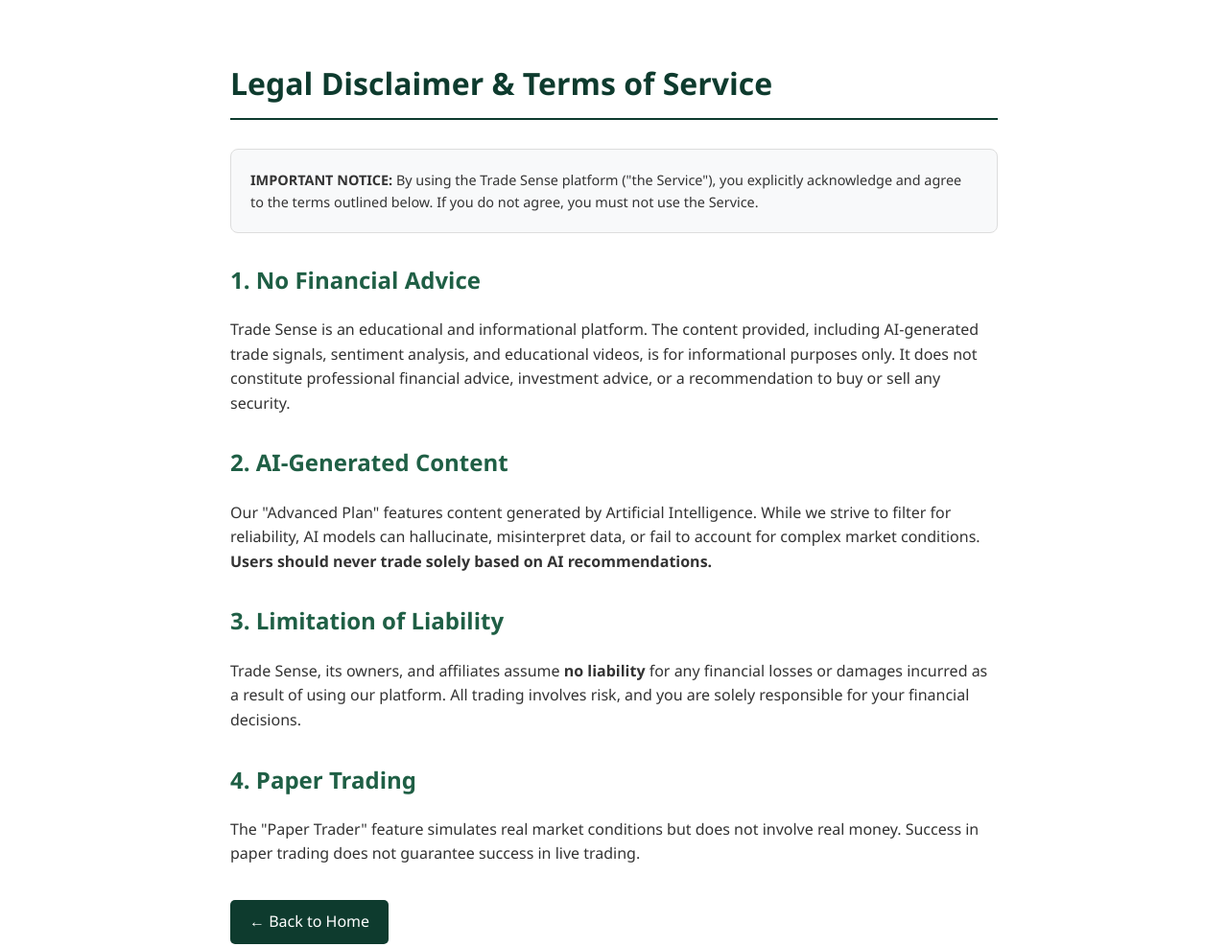
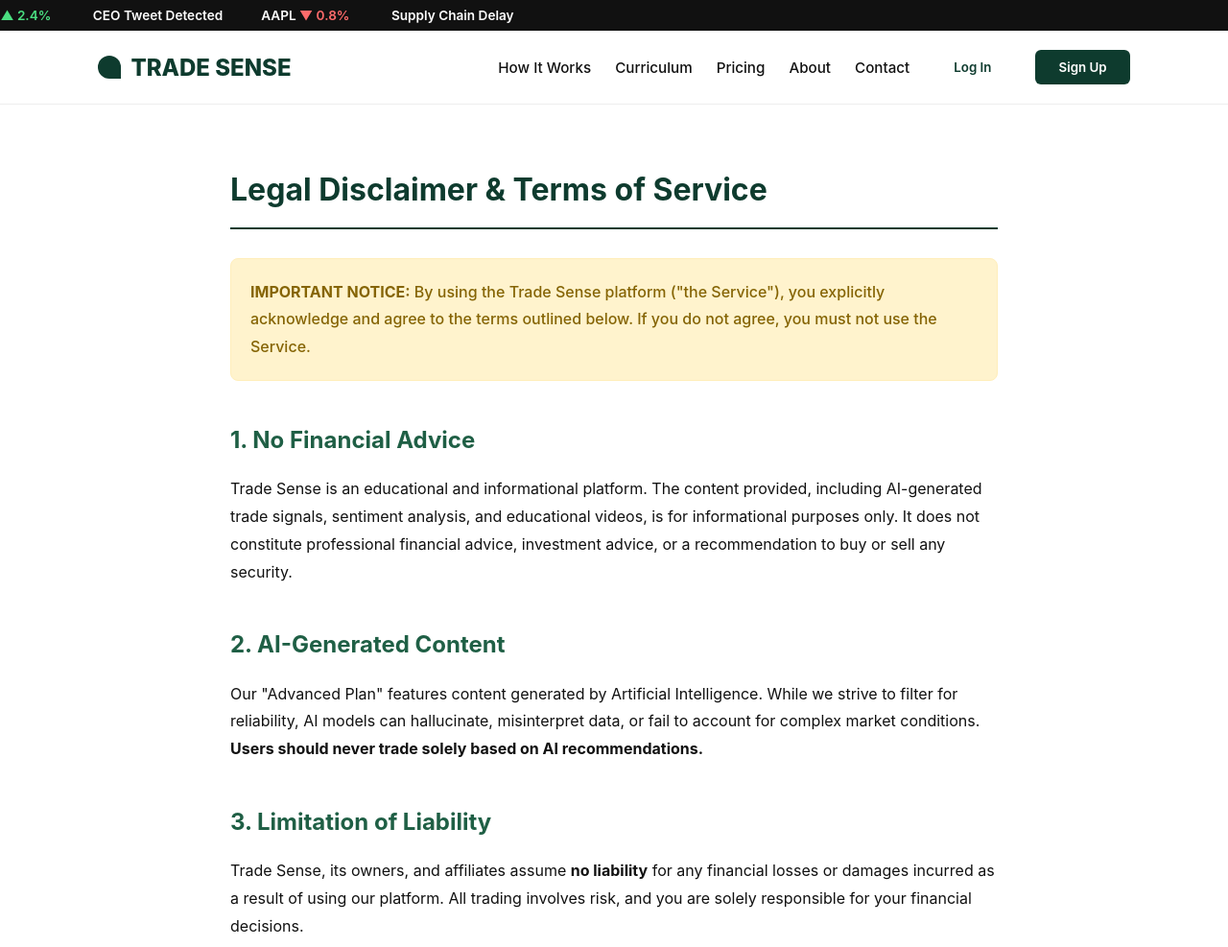
Before and after one commit to testeraccount8437/tradesense, a plain HTML site: page legal.html in a window 1280 px wide. Shown: the top 987 px of the page at 96% size. Drawn offline with Linux system fonts and the light colour scheme.

Commit message:
Update legal.html

```diff
--- a/legal.html
+++ b/legal.html
@@ -4,20 +4,36 @@
     <meta charset="UTF-8">
     <meta name="viewport" content="width=device-width, initial-scale=1.0">
     <title>Legal Disclaimer | Trade Sense</title>
+    <link rel="stylesheet" href="style.css">
     <style>
-        body { font-family: 'Segoe UI', sans-serif; line-height: 1.6; color: #333; max-width: 800px; margin: 0 auto; padding: 40px 20px; }
-        h1 { color: #0e3b2e; border-bottom: 2px solid #0e3b2e; padding-bottom: 10px; margin-bottom: 30px; }
-        h2 { color: #1f5f45; margin-top: 30px; }
-        p { margin-bottom: 15px; }
-        .box { background: #f8f9fa; border: 1px solid #ddd; padding: 20px; border-radius: 8px; margin: 30px 0; font-size: 0.9rem; }
-        .btn-back { display: inline-block; margin-top: 20px; padding: 10px 20px; background: #0e3b2e; color: white; text-decoration: none; border-radius: 5px; }
-        .btn-back:hover { background: #1f5f45; }
+        .legal-content { max-width: 800px; margin: 0 auto; line-height: 1.8; }
+        .legal-content h1 { color: var(--primary-green); border-bottom: 2px solid var(--primary-green); padding-bottom: 10px; margin-bottom: 30px; }
+        .legal-content h2 { color: var(--accent-green); margin-top: 40px; margin-bottom: 15px; }
+        .warning-box { background: #fff3cd; color: #856404; border: 1px solid #ffeeba; padding: 20px; border-radius: 8px; margin: 30px 0; font-weight: 500; }
     </style>
 </head>
 <body>
+
+    <div class="ticker-wrap"><div class="ticker"><span>TSLA <span class="up">▲ 2.4%</span> CEO Tweet Detected</span><span>AAPL <span class="down">▼ 0.8%</span> Supply Chain Delay</span></div></div>
+
+    <nav>
+        <a href="index.html" class="logo"><div class="logo-icon"></div> TRADE SENSE</a>
+        <div class="nav-menu">
+            <a href="how-it-works.html">How It Works</a>
+            <a href="curriculum.html">Curriculum</a>
+            <a href="pricing.html">Pricing</a>
+            <a href="about.html">About</a>
+            <a href="contact.html">Contact</a>
+            <button class="btn-login">Log In</button>
+            <button class="btn-cta">Sign Up</button>
+        </div>
+    </nav>
+
+    <div class="container fade-in">
+        <div class="legal-content">
             <h1>Legal Disclaimer & Terms of Service</h1>
 
-    <div class="box">
+            <div class="warning-box">
                 <strong>IMPORTANT NOTICE:</strong> By using the Trade Sense platform ("the Service"), you explicitly acknowledge and agree to the terms outlined below. If you do not agree, you must not use the Service.
             </div>
 
@@ -33,6 +49,22 @@
             <h2>4. Paper Trading</h2>
             <p>The "Paper Trader" feature simulates real market conditions but does not involve real money. Success in paper trading does not guarantee success in live trading.</p>
 
-    <a href="index.html" class="btn-back">← Back to Home</a>
+            <div style="margin-top: 50px; text-align: center;">
+                <a href="index.html"><button class="btn-cta">I Understand - Return to Home</button></a>
+            </div>
+        </div>
+    </div>
+
+    <footer>
+        <div class="footer-links">
+            <a href="about.html">About Us</a>
+            <a href="how-it-works.html">How It Works</a>
+            <a href="legal.html" style="color: var(--white);">Legal & Liability</a>
+            <a href="contact.html">Contact</a>
+        </div>
+        <p>&copy; 2026 Trade Sense Inc.</p>
+    </footer>
+
+    <script src="script.js"></script>
 </body>
 </html>
```
Lines whose indentation alone changed are shown as unchanged.
